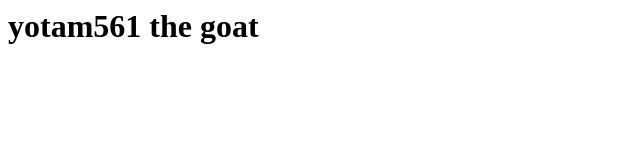
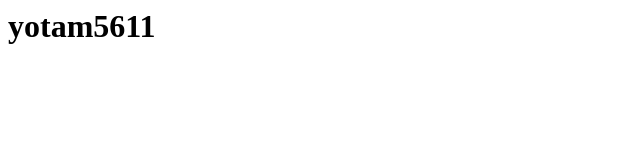
Before and after one commit to yarinb7/c1, a plain HTML site: page index.html in a window 1280 px wide. Shown: the whole page, without its empty margins (0-640 px from the left). Drawn offline with Linux system fonts and the light colour scheme.

Commit message:
Update index.html

```diff
--- a/index.html
+++ b/index.html
@@ -1 +1 @@
-<h1>yotam561 the goat</h1>
+<h1>yotam5611</h1>
```
